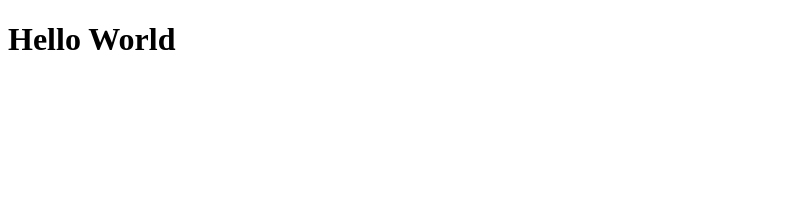
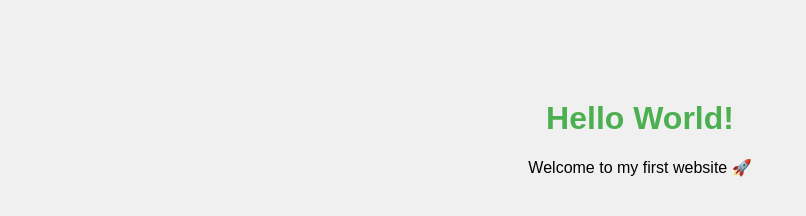
Before and after one commit to Tabeyyatperson/hello, a plain HTML site: page index.html in a window 1280 px wide. Shown: the whole page, without its empty margins (0-806 px from the left). Drawn offline with Linux system fonts and the light colour scheme.

Commit message:
Update index.html

```diff
--- a/index.html
+++ b/index.html
@@ -3,8 +3,20 @@
 <head>
   <meta charset="UTF-8" />
   <title>Hello World</title>
+  <style>
+    body {
+      background-color: #f0f0f0;
+      font-family: sans-serif;
+      text-align: center;
+      margin-top: 100px;
+    }
+    h1 {
+      color: #4CAF50;
+    }
+  </style>
 </head>
 <body>
-  <h1>Hello World</h1>
+  <h1>Hello World!</h1>
+  <p>Welcome to my first website 🚀</p>
 </body>
 </html>
```
